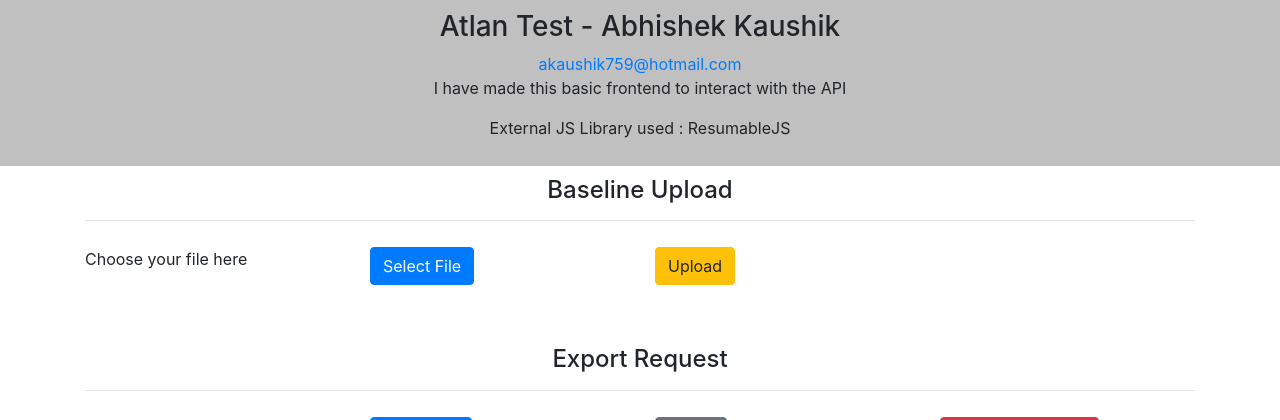
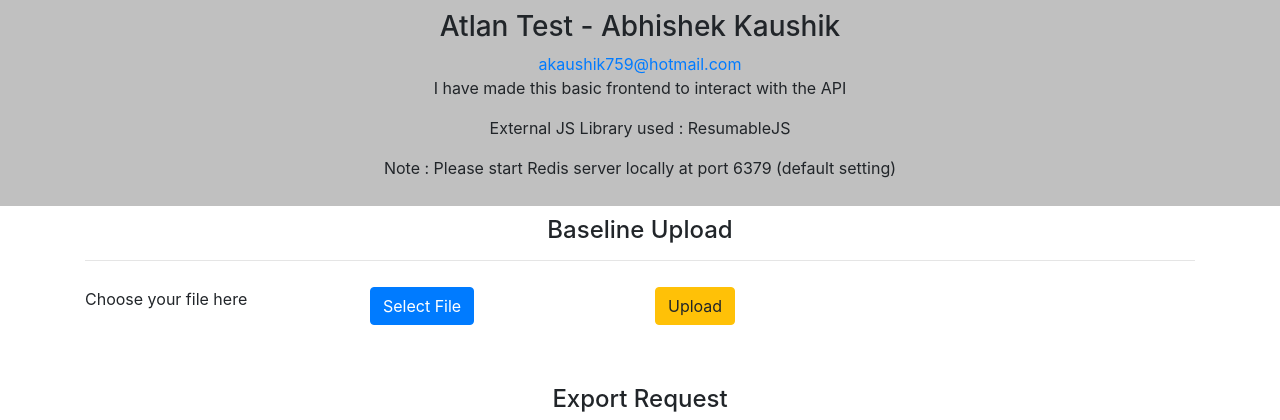
Before and after one commit to akaushik759/FlaskAPI, a Flask app: page / in a window 1280 px wide. Shown: the top 420 px of the page. Run offline with Flask 2, Linux system fonts and the light colour scheme; some libraries are stand-ins or nearby versions.

Commit message:
Finishing changes

```diff
--- a/run.py
+++ b/run.py
@@ -1,3 +1,5 @@
+#Note : Please start Redis server locally at port 6379 (default setting) for the API to work
+
 from flask import Flask, request, jsonify, render_template, session, send_file
 from python_resumable import UploaderFlask
 from flask_redis import FlaskRedis
@@ -93,6 +95,7 @@ def export_data_start():
 			while redis_client.get('export_operation_status').decode('utf-8') == 'Pause':
 				ctr = ctr+1
 				#If the export operation is paused for a long time i.e. 10000 ctr value (assumed) then cancel operation
+				#We can also make it wait infinitely by making it an infinite loop, depending on the need
 				if ctr == 10000:
 					redis_client.set("export_operation_status","False".encode('utf-8'))
 					break
@@ -147,6 +150,8 @@ def create_bulk_teams():
 				ctr = ctr+1
 				#To simulate real situation where it would take a lot of time I am manually making the process slow
 				time.sleep(2)
+				#If the team creation operation is paused for a long time i.e. 10000 ctr value (assumed) then cancel operation
+				#We can also make it wait infinitely by making it an infinite loop, depending on the need
 				if ctr == 10000:
 					redis_client.set("team_operation_status","False".encode('utf-8'))
 					break
@@ -185,4 +190,4 @@ def remove_team(i):
 	print("Removing created team : "+str(i))
 
 if __name__ == "__main__":
-    app.run()
+    app.run(host ='0.0.0.0', port = 5001, debug = True)
--- a/static/script.js
+++ b/static/script.js
@@ -21,7 +21,7 @@ if(!r.support){
 r.assignBrowse(document.getElementById('browseButton'));
 
 r.on('fileAdded', function(file, event){
-    window.alert("File selected, you can upload now"+r.uniqueIdentifier);
+    window.alert("File selected, you can upload now");
     fileSelected = 1;
   });
 
--- a/templates/index.html
+++ b/templates/index.html
@@ -18,6 +18,7 @@
           <a href = "mailto: akaushik759@hotmail.com">akaushik759@hotmail.com</a>
           <p>I have made this basic frontend to interact with the API</p>
           <p>External JS Library used : ResumableJS</p>
+          <p>Note : Please start Redis server locally at port 6379 (default setting)</p>
         </div>
       </div>
     </div>
```
Also changed, not shown: 1 other file.
